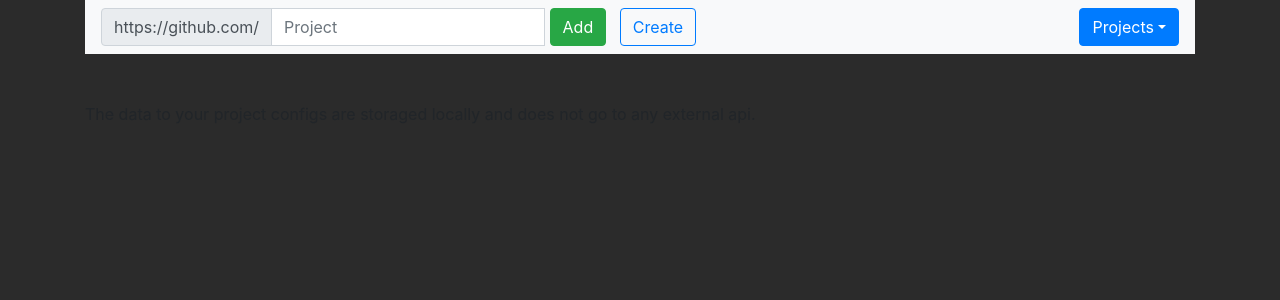
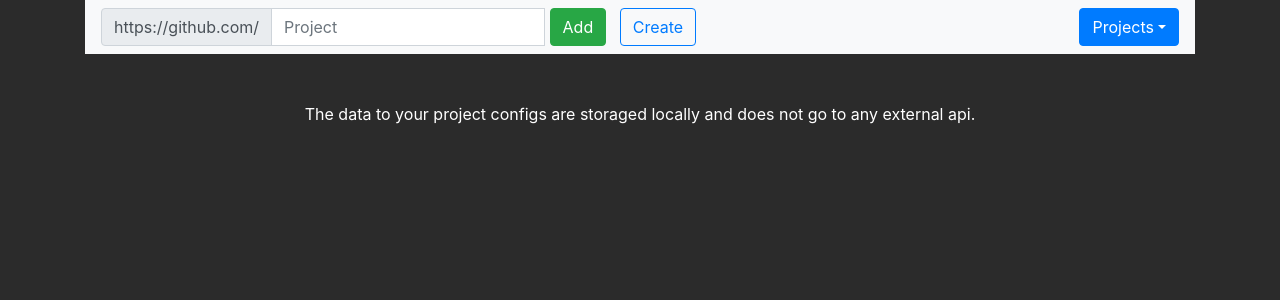
Before and after one commit to codekidX/osslib-web, a React (Create React App) app: page / in a window 1280 px wide. Shown: the top 300 px of the page. Built offline with nearby package versions, Linux system fonts and the light colour scheme.

Commit message:
add some cool css

```diff
--- a/src/App.css
+++ b/src/App.css
@@ -6,3 +6,8 @@
   float: right;
   position: absolute;
 }
+
+.summary {
+  color: white;
+  text-align: center;
+}
--- a/src/App.js
+++ b/src/App.js
@@ -9,7 +9,7 @@ import {
   ListGroup,
   FormControl,
   Modal,
-  Row
+  Row,
 } from "react-bootstrap"
 import "./App.css"
 import { summary } from "./constant-strings";
@@ -263,7 +263,7 @@ class App extends Component {
             )
           })}
           &nbsp; &nbsp;
-          <p>{summary}</p>
+          <p class="summary">{summary}</p>
           {this.state.active >= 0 ? (
             <Card>
               {this.state.projects[this.state.activeNode].length > 0 ? (
```
